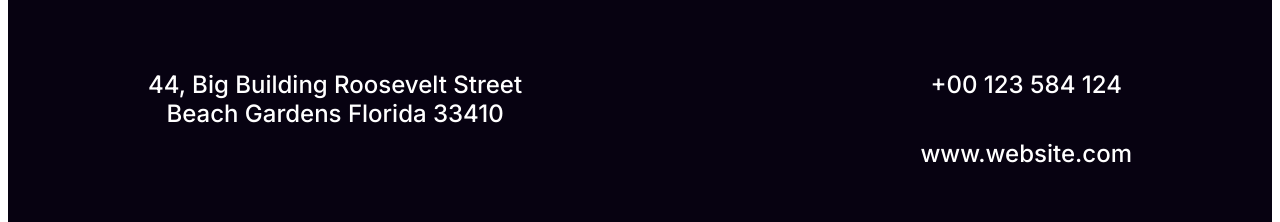
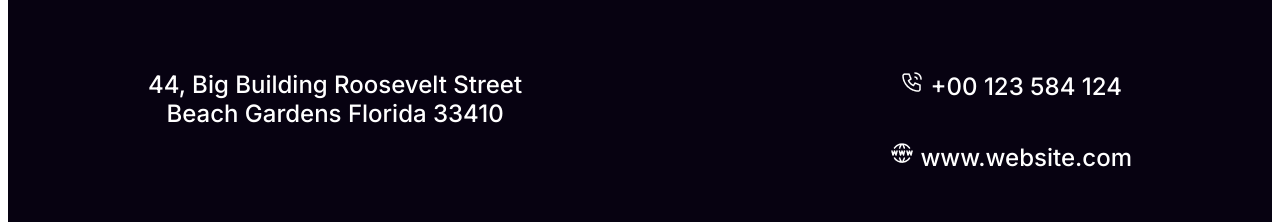
Before and after one commit to 2020331070-AsmShuvo/assignment_one_programming_hero, a plain HTML site: page index.html in a window 1280 px wide. Shown: the part 6937-7159 px from the top of the page. Drawn offline with Linux system fonts and the light colour scheme.

Commit message:
icons added finally

```diff
--- a/index.html
+++ b/index.html
@@ -132,10 +132,11 @@
             </div>
             <div class="address">
                 <h5>
+                    <img src="images/Call.png" alt="">
                     +00 123 584 124
                 </h5>
                 <h5>
-                    www.website.com
+                    <img src="images/Website.png" alt="">&nbsp;www.website.com
                 </h5>
             </div>
         </div>
```
